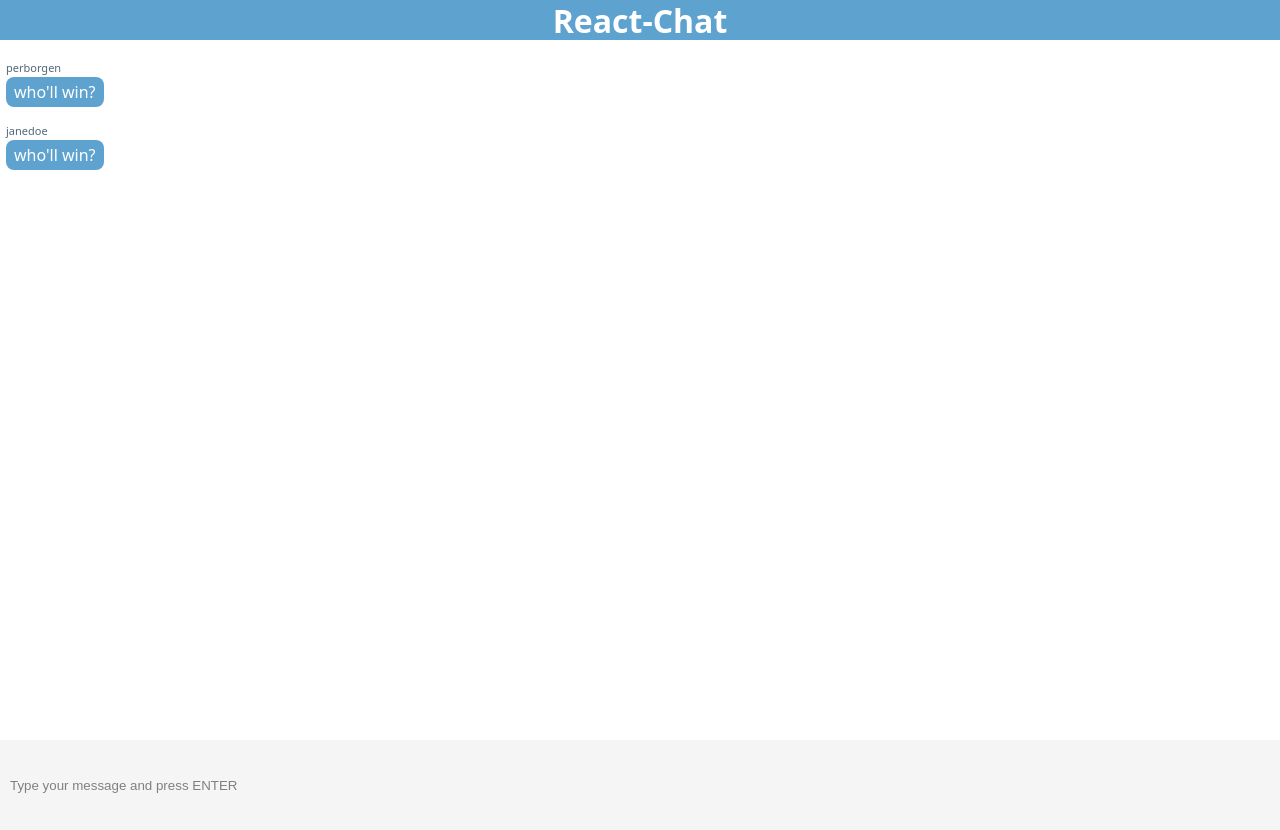
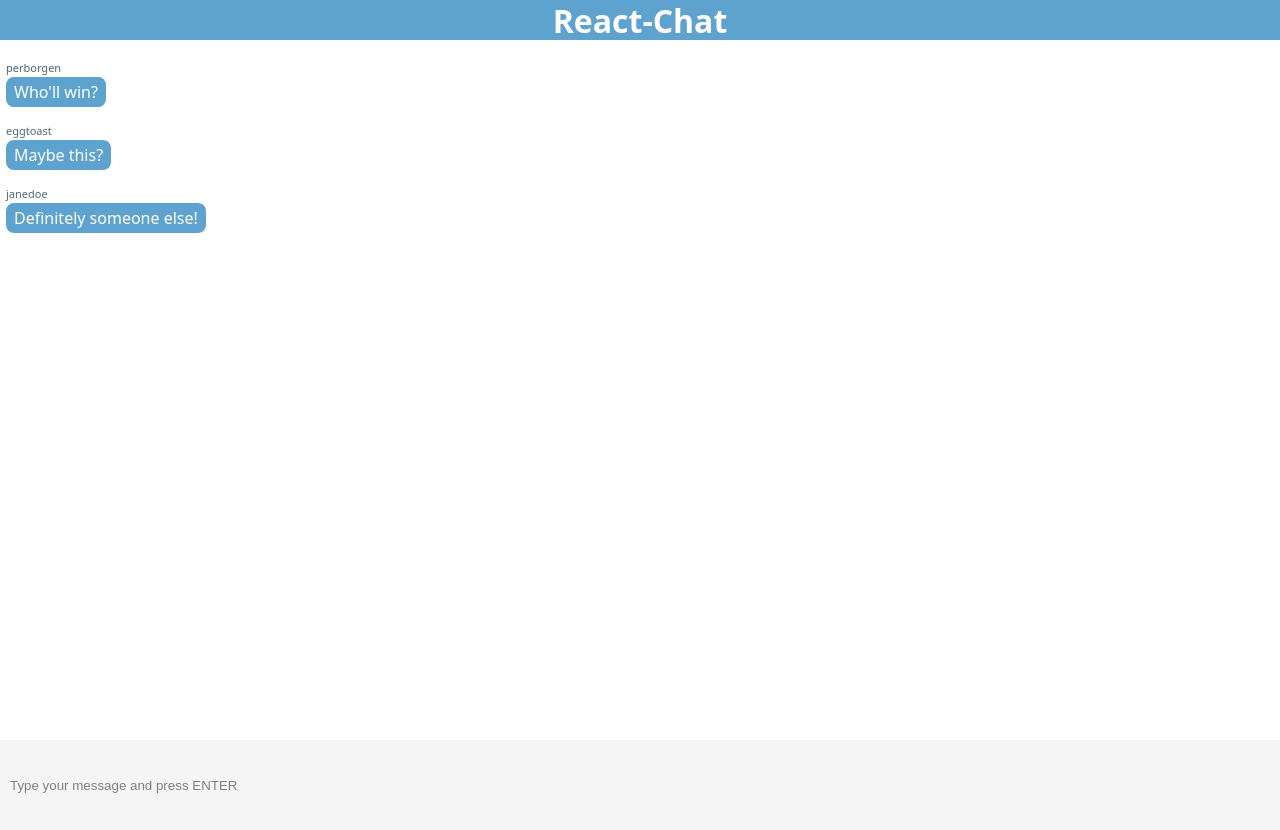
Before and after one commit to adam-lowe/react-chat, a React (Create React App) app: page / in a window 1280 px wide. Built offline with nearby package versions, Linux system fonts and the light colour scheme; the HTML template or start-up script is replaced by a standard one.

Commit message:
added some more content to dummy text

```diff
--- a/src/App.js
+++ b/src/App.js
@@ -8,11 +8,15 @@ import MessageInput from './Components/MessageInput';
 const DUMMY_DATA = [
   {
     senderId: "perborgen",
-    text: "who'll win?"
+    text: "Who'll win?"
+  },
+  {
+    senderId: "eggtoast",
+    text: "Maybe this?"
   },
   {
     senderId: "janedoe",
-    text: "who'll win?"
+    text: "Definitely someone else!"
   }
 ]
 class App extends Component {
```
